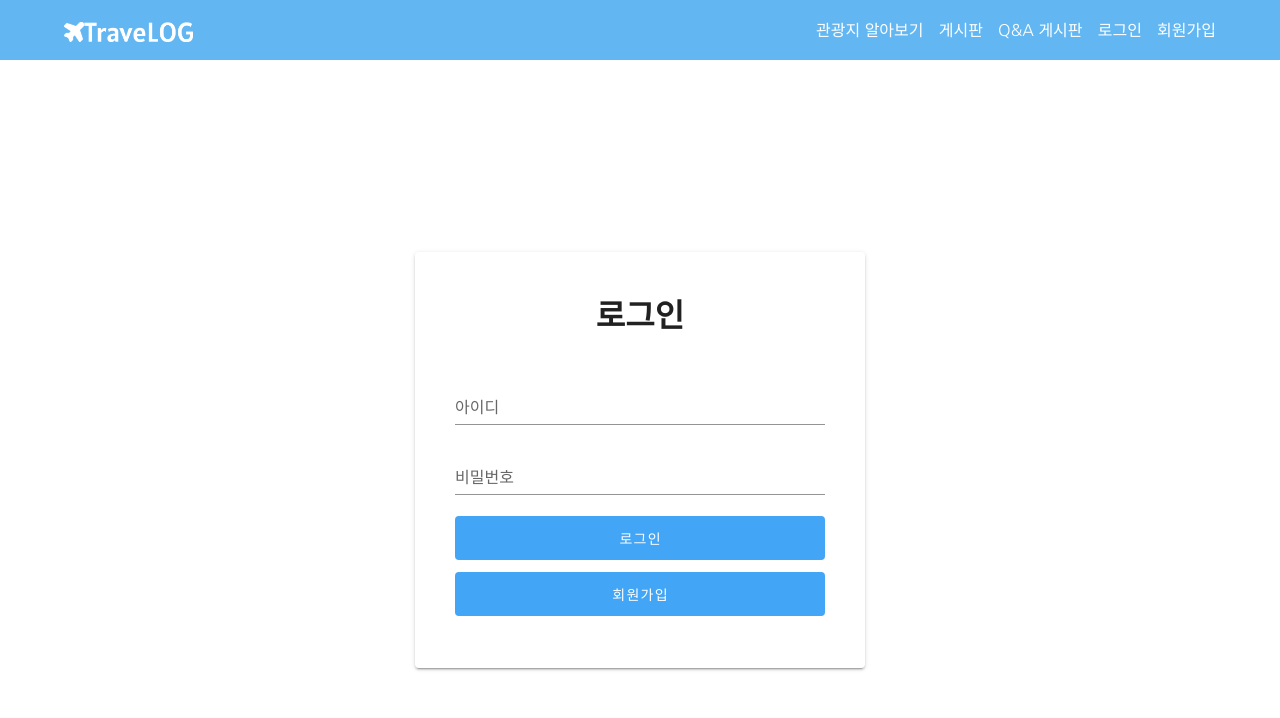
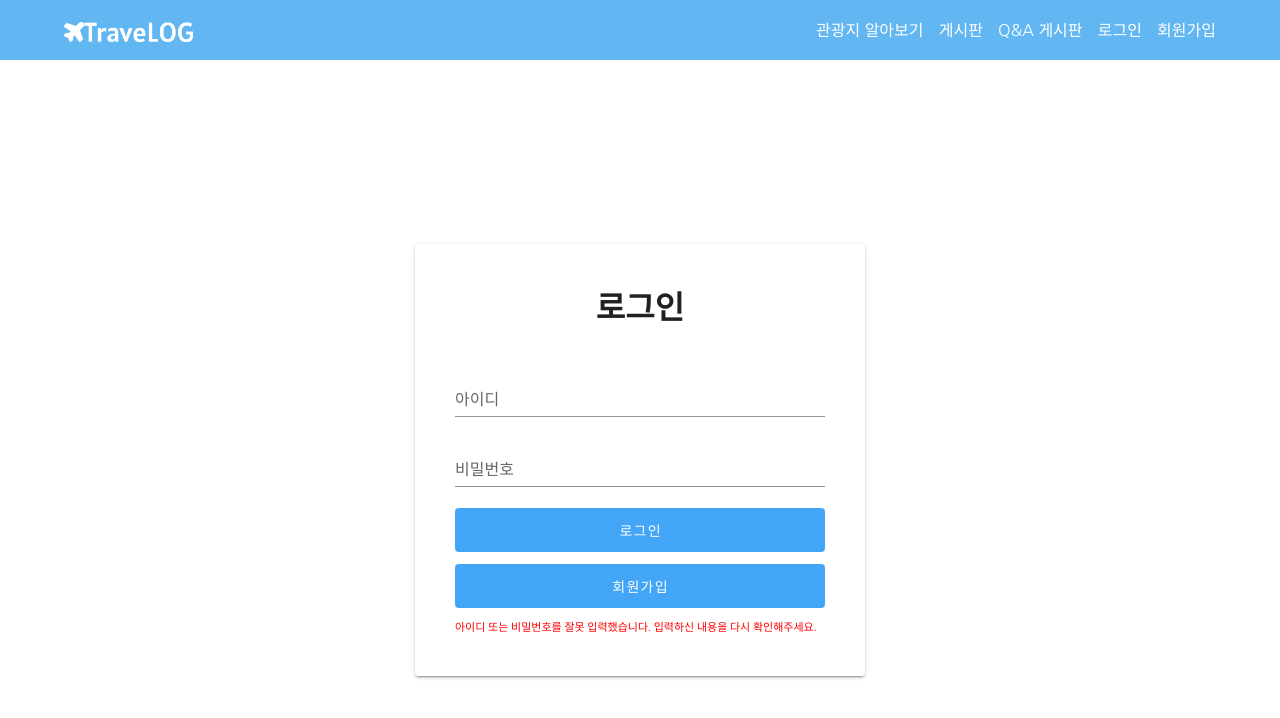
Before and after one commit to SSAFY-TraveLOG/TraveLOG-frontend, a Vue app: page /login in a window 1280 px wide. Both pictures are taken after a click on the button "로그인". Shown: the top 718 px of the page. Built offline with nearby package versions, Linux system fonts and the light colour scheme; no server answers.

Commit message:
fix: 아이디, 비밀번호 틀렸을 경우 안내 문구 띄움

```diff
--- a/src/views/Login.vue
+++ b/src/views/Login.vue
@@ -42,6 +42,10 @@
                   >
                     회원가입
                   </v-btn>
+                  <div v-show="loginErr" class="input-error">
+                    아이디 또는 비밀번호를 잘못 입력했습니다. 입력하신 내용을
+                    다시 확인해주세요.
+                  </div>
                 </form>
               </div>
             </v-card>
@@ -62,6 +66,7 @@ export default {
     return {
       userId: "",
       password: "",
+      loginErr: false,
     };
   },
   created() {},
@@ -77,6 +82,9 @@ export default {
           this.processLogin(response.data.data).then(() => {
             this.$router.push("/");
           });
+        })
+        .catch(() => {
+          this.loginErr = true;
         });
     },
     join() {
@@ -86,4 +94,9 @@ export default {
 };
 </script>
 
-<style scoped></style>
+<style scoped>
+.input-error {
+  font-size: 11px;
+  color: red;
+}
+</style>
```
